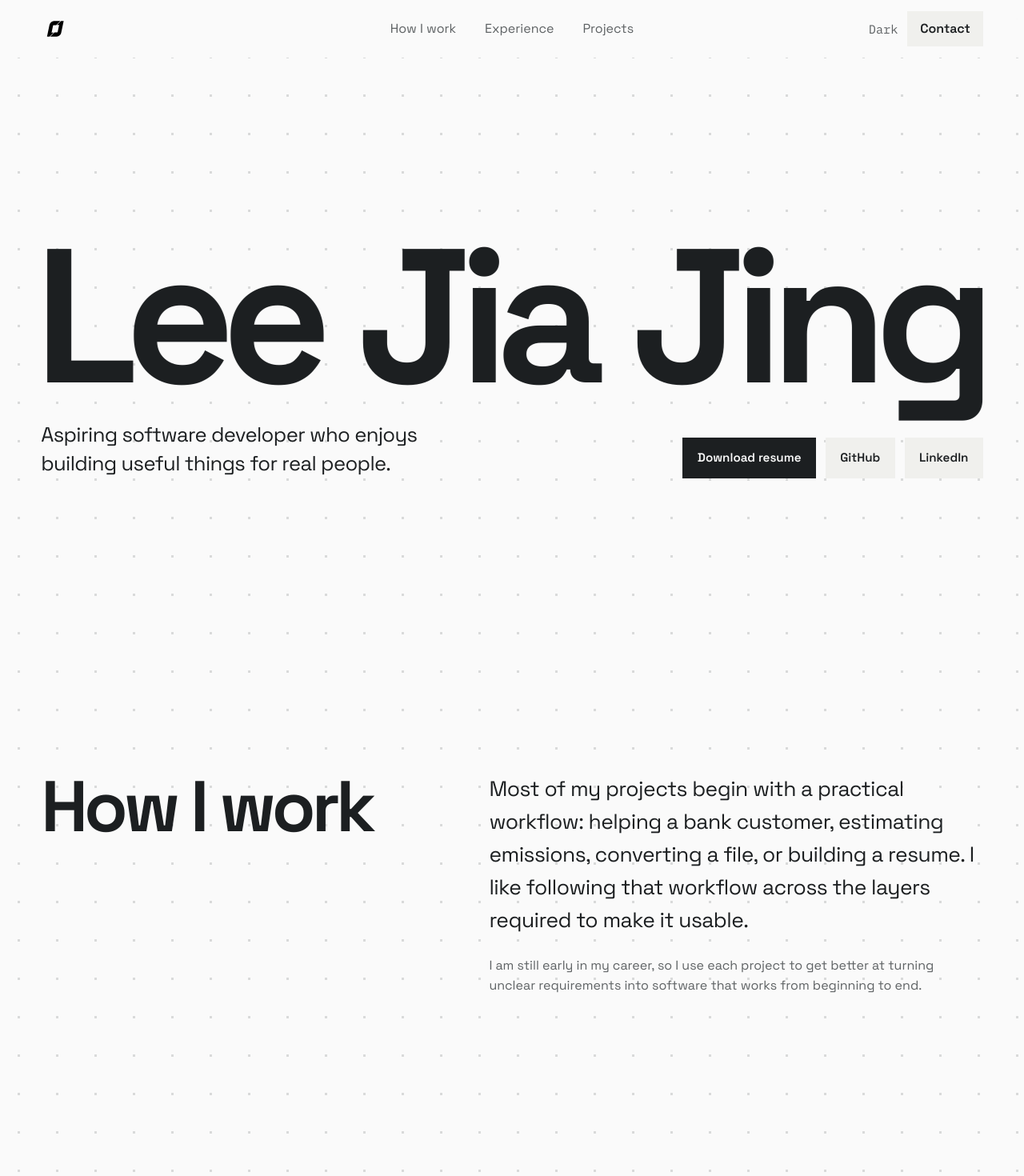
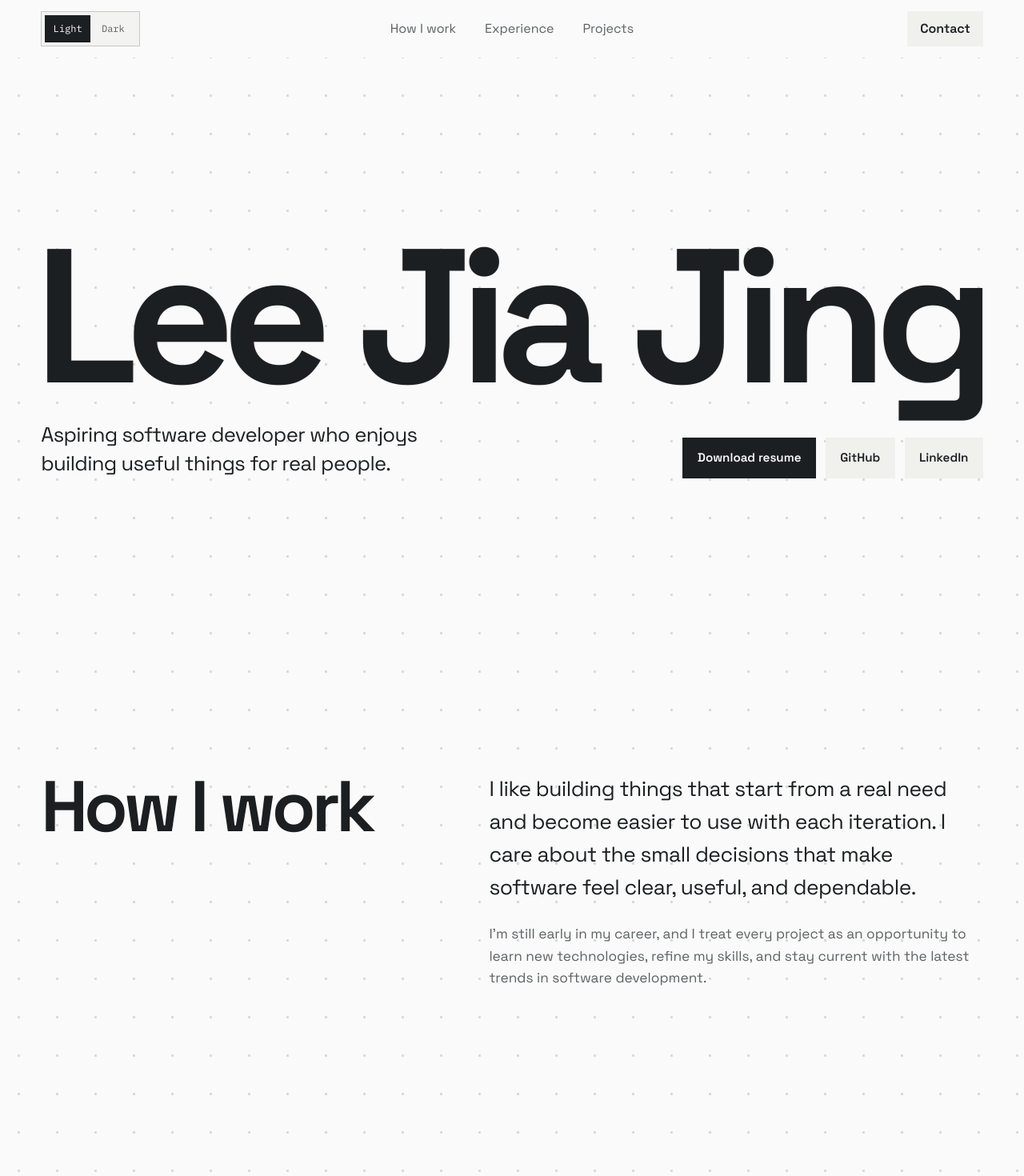
Before and after one commit to wckipedia/leejiajing.com, a SvelteKit app: page / in a window 1280 px wide. Shown: the top 1470 px of the page at 80% size. Built offline with nearby package versions, Linux system fonts and the light colour scheme.

Commit message:
Refine portfolio header and intro copy

```diff
--- a/src/app.css
+++ b/src/app.css
@@ -261,20 +261,6 @@ main {
 	padding: 0 var(--page-gutter);
 }
 
-.brand-mark {
-	display: inline-flex;
-	align-items: center;
-	width: 2.25rem;
-	height: 2.25rem;
-}
-
-.brand-mark img {
-	width: 100%;
-	height: 100%;
-	object-fit: contain;
-	filter: var(--icon-filter);
-}
-
 .desktop-nav,
 .site-footer nav {
 	display: flex;
@@ -295,7 +281,10 @@ main {
 .theme-toggle {
 	text-decoration: none;
 	color: var(--muted);
-	transition: color 160ms ease;
+	transition:
+		color 160ms ease,
+		border-color 160ms ease,
+		background-color 160ms ease;
 }
 
 .desktop-nav a,
@@ -343,11 +332,75 @@ main {
 .theme-toggle,
 .menu-toggle {
 	border: 0;
-	padding: 0;
 	background: transparent;
 	cursor: pointer;
 	font-family: 'IBM Plex Mono', monospace;
 	font-size: clamp(0.95rem, 1vw, 1.1rem);
+}
+
+.theme-toggle {
+	position: relative;
+	display: inline-flex;
+	align-items: center;
+	justify-self: start;
+	min-height: 2.75rem;
+	border: 1px solid var(--detail-divider);
+	padding: 0.25rem;
+	color: var(--muted);
+	background: color-mix(in srgb, var(--surface) 72%, transparent);
+}
+
+.theme-toggle__track {
+	position: relative;
+	display: grid;
+	grid-template-columns: repeat(2, minmax(2.65rem, 1fr));
+	align-items: center;
+	gap: 0;
+}
+
+.theme-toggle__thumb {
+	position: absolute;
+	top: 0;
+	bottom: 0;
+	left: 0;
+	width: 50%;
+	background: var(--foreground);
+	transform: translateX(0);
+	transition:
+		transform 180ms ease,
+		background-color 180ms ease;
+}
+
+.theme-toggle[aria-pressed='true'] .theme-toggle__thumb {
+	transform: translateX(100%);
+}
+
+.theme-toggle__option {
+	position: relative;
+	z-index: 1;
+	display: inline-flex;
+	align-items: center;
+	justify-content: center;
+	min-height: 2.1rem;
+	padding: 0 0.65rem;
+	color: var(--muted);
+	font-size: clamp(0.75rem, 0.78vw, 0.82rem);
+	line-height: 1;
+	transition: color 180ms ease;
+}
+
+.theme-toggle__option[data-active='true'] {
+	color: var(--background);
+}
+
+.theme-toggle:hover,
+.theme-toggle:focus-visible {
+	border-color: var(--foreground);
+	background: var(--surface);
+}
+
+.theme-toggle:active {
+	transform: translateY(1px);
 }
 
 .header-cta,
@@ -1045,7 +1098,8 @@ main {
 .about-section__copy p + p {
 	margin-top: 1.5rem;
 	color: var(--muted);
-	font-size: 1rem;
+	font-size: clamp(1.05rem, 1.35vw, 1.25rem);
+	line-height: 1.6;
 	letter-spacing: 0;
 }
 
--- a/src/lib/components/Header.svelte
+++ b/src/lib/components/Header.svelte
@@ -27,9 +27,7 @@
 
 <header class="site-header">
 	<nav class="site-header__inner" aria-label="Primary navigation">
-		<a class="brand-mark" href="/" aria-label="Lee Jia Jing, home" onclick={closeMenu}>
-			<img src="/images/personal%20logo.svg" alt="" />
-		</a>
+		<ThemeToggle />
 
 		<ul class="desktop-nav">
 			{#each links as link (link.href)}
@@ -38,7 +36,6 @@
 		</ul>
 
 		<div class="header-actions">
-			<ThemeToggle />
 			<a class="header-cta" href="/contact" use:routeTransition={{ href: '/contact', direction: 'to-contact' }}>
 				Contact
 			</a>
--- a/src/lib/components/ThemeToggle.svelte
+++ b/src/lib/components/ThemeToggle.svelte
@@ -22,5 +22,9 @@
 	aria-pressed={dark}
 	onclick={toggleTheme}
 >
-	<span aria-hidden="true">{dark ? 'Light' : 'Dark'}</span>
+	<span class="theme-toggle__track" aria-hidden="true">
+		<span class="theme-toggle__thumb"></span>
+		<span class="theme-toggle__option" data-active={!dark}>Light</span>
+		<span class="theme-toggle__option" data-active={dark}>Dark</span>
+	</span>
 </button>
--- a/src/routes/+page.svelte
+++ b/src/routes/+page.svelte
@@ -68,13 +68,12 @@
 	</div>
 	<div class="about-section__copy">
 		<p>
-			Most of my projects begin with a practical workflow: helping a bank customer, estimating
-			emissions, converting a file, or building a resume. I like following that workflow across
-			the layers required to make it usable.
+			I like building things that start from a real need and become easier to use with each
+			iteration. I care about the small decisions that make software feel clear, useful, and
+			dependable.
 		</p>
 		<p>
-			I am still early in my career, so I use each project to get better at turning unclear
-			requirements into software that works from beginning to end.
+            I’m still early in my career, and I treat every project as an opportunity to learn new technologies, refine my skills, and stay current with the latest trends in software development.
 		</p>
 	</div>
 </section>
```
Also changed, not shown: 1 other file (tests, documents, lock files or other folders).
